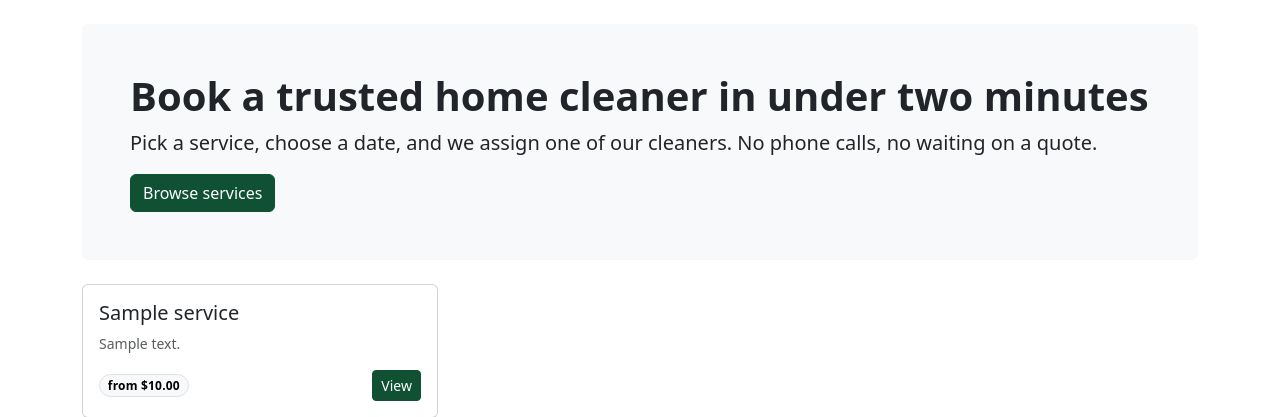
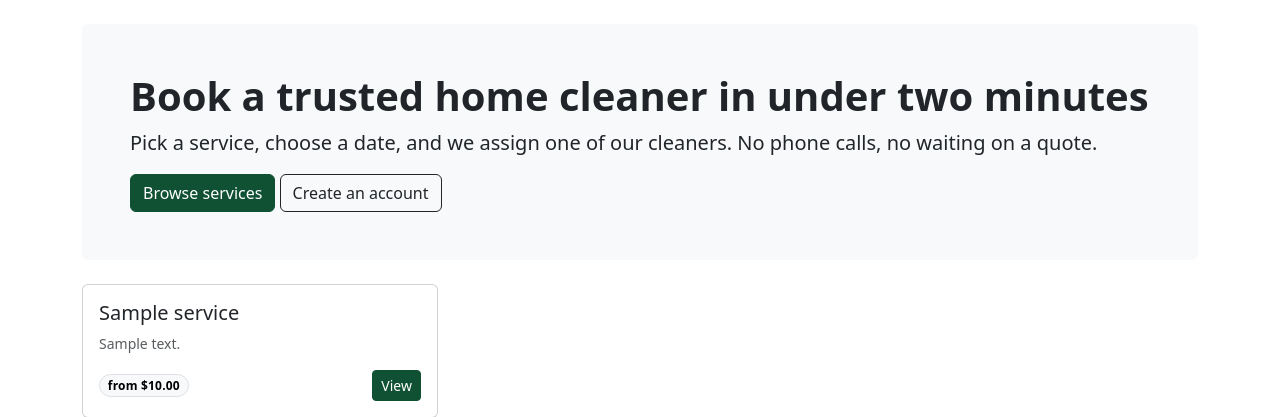
Before and after one commit to team-servicehub-it6006/servicehub-it6006, a Django app: page / in a window 1280 px wide. Shown: the part 56-473 px from the top of the page. Run offline with Django 5.2, Linux system fonts and the light colour scheme; tables that the repository leaves empty hold one stand-in row (values such as "Sample post").

Commit message:
home page offers an account to anyone not signed in
Add account creation link for unauthenticated users.

```diff
--- a/templates/core/home.html
+++ b/templates/core/home.html
@@ -5,6 +5,9 @@
   <p class="lead mb-3">Pick a service, choose a date, and we assign one of our cleaners.
      No phone calls, no waiting on a quote.</p>
   <a class="btn btn-brand" href="{% url 'services:list' %}">Browse services</a>
+  {% if not user.is_authenticated %}
+    <a class="btn btn-outline-dark" href="{% url 'accounts:signup' %}">Create an account</a>
+  {% endif %}
 </div>
 
 <div class="row g-4">
```
